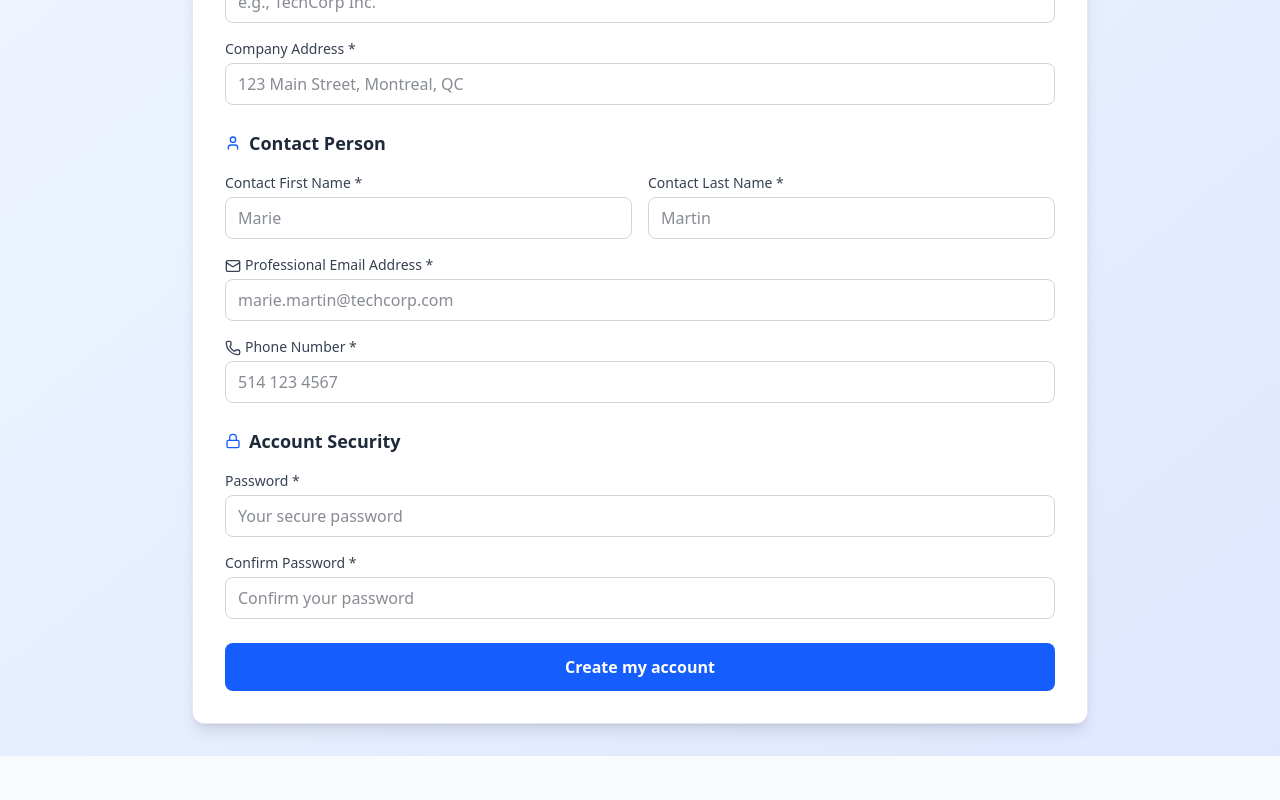
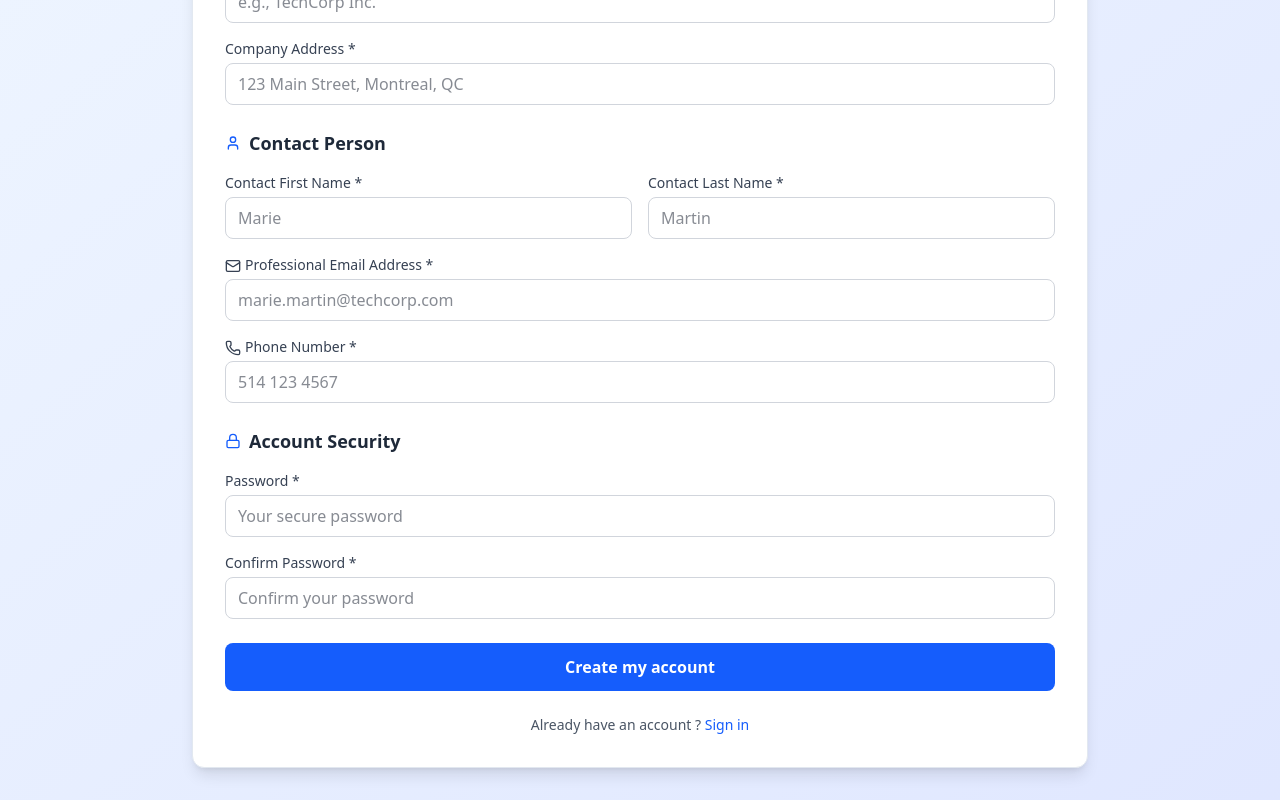
Before and after one commit to NathJo212/Overd-OSE, a React (Vite) app in the folder frontend/: page /inscription-employeur in a window 1280 px wide. Shown: the part 280-1080 px from the top of the page. Before the commit the page ends 1036 px from the top, so only its background shows below. Built offline with nearby package versions, Linux system fonts and the light colour scheme.

Commit message:
Fix sign up

```diff
--- a/frontend/src/components/InscriptionEmployeur.tsx
+++ b/frontend/src/components/InscriptionEmployeur.tsx
@@ -474,6 +474,12 @@ const InscriptionEmployeur = () => {
                                 t('registration:employerRegistration.buttons.createAccount')
                             )}
                         </button>
+                        <p className="mt-4 text-center text-sm text-gray-600 dark:text-slate-300">
+                            {t('registration:employerRegistration.alreadyHaveAccount')} ?{' '}
+                            <NavLink to="/login" className="text-blue-600 dark:text-blue-400 hover:text-blue-700 dark:hover:text-blue-300 font-medium">
+                                {t('registration:employerRegistration.signIn')}
+                            </NavLink>
+                        </p>
                     </form>
                 </div>
             </div>
--- a/frontend/src/components/InscriptionEtudiant.tsx
+++ b/frontend/src/components/InscriptionEtudiant.tsx
@@ -368,9 +368,6 @@ const InscriptionEtudiant = () => {
                                         ))}
                                     </select>
                                 )}
-                                <p className="mt-2 text-sm text-gray-500 dark:text-slate-400">
-                                    {t('registration:studentRegistration.fields.yearInfo')}
-                                </p>
                             </div>
                         </div>
                         <div className="space-y-4">
--- a/frontend/src/i18n/locales/en/registration.json
+++ b/frontend/src/i18n/locales/en/registration.json
@@ -84,7 +84,6 @@
       "email": "Email Address",
       "phoneNumber": "Phone Number",
       "studyProgram": "Study Program",
-      "yearInfo": "The academic year will be determined automatically upon registration.",
       "password": "Password",
       "confirmPassword": "Confirm Password"
     },
--- a/frontend/src/i18n/locales/fr/registration.json
+++ b/frontend/src/i18n/locales/fr/registration.json
@@ -84,7 +84,6 @@
       "email": "Adresse courriel",
       "phoneNumber": "Numéro de téléphone",
       "studyProgram": "Programme d'études",
-      "yearInfo": "L'année académique sera déterminée automatiquement lors de votre inscription.",
       "password": "Mot de passe",
       "confirmPassword": "Confirmer le mot de passe"
     },
```
